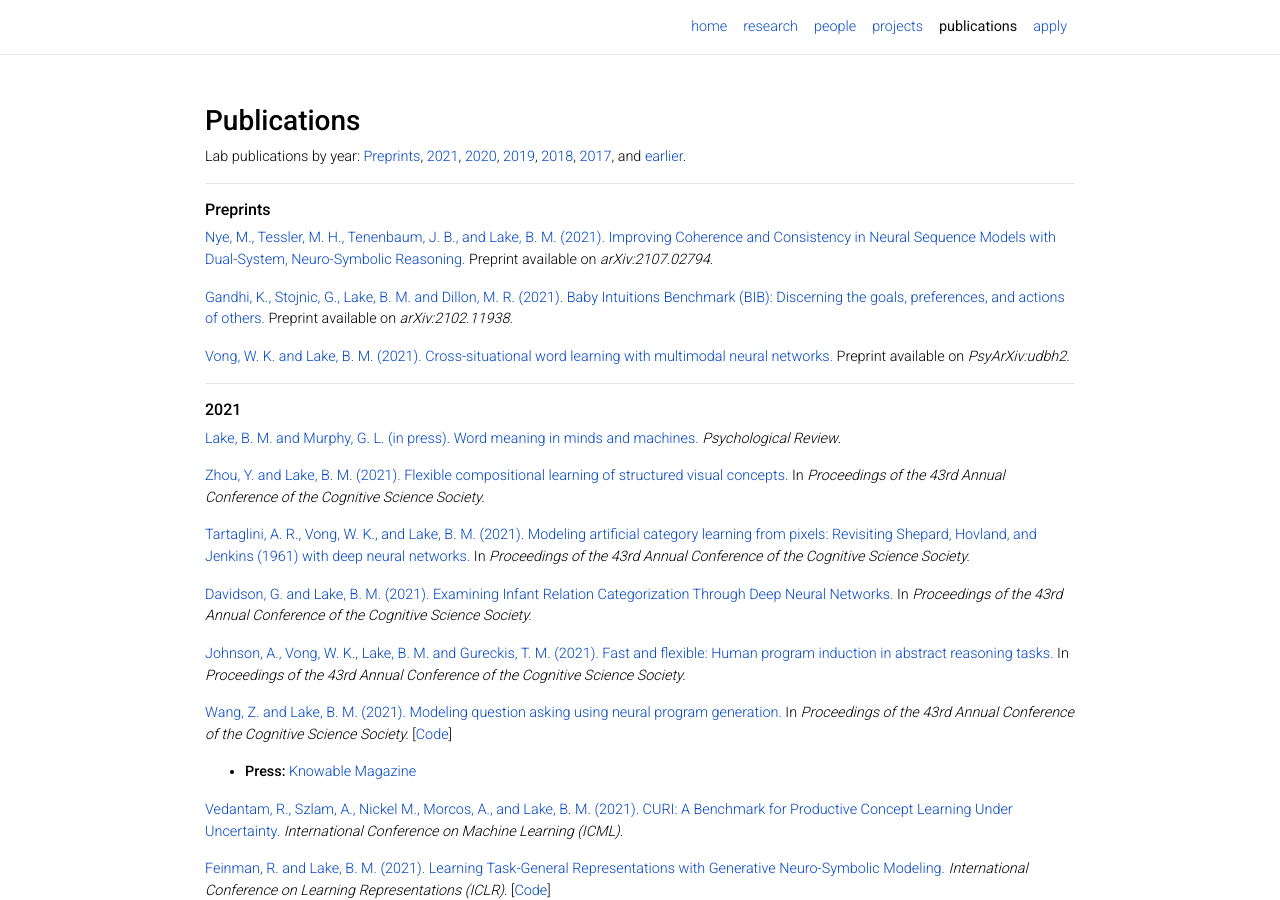
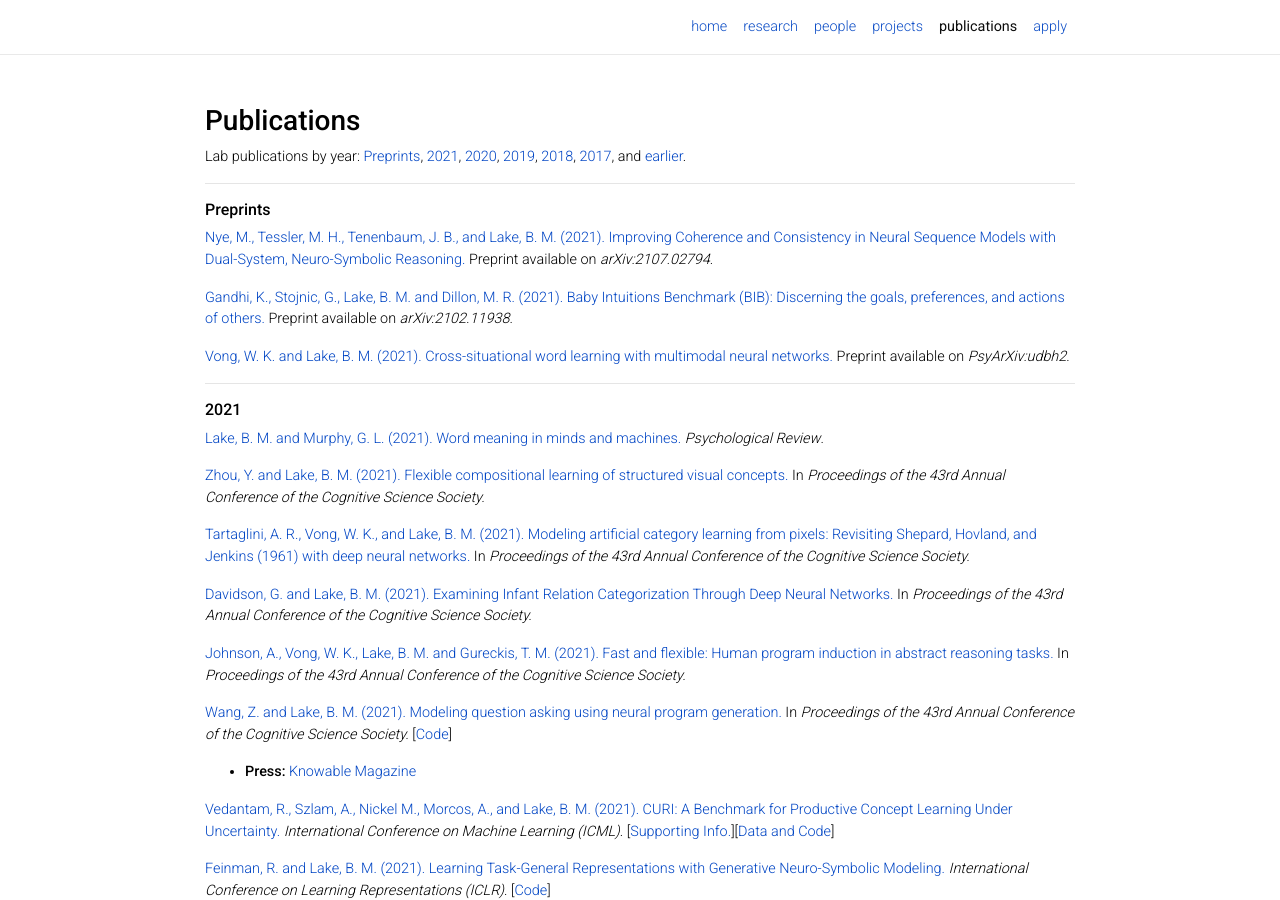
Before and after one commit to lake-lab/lake-lab.github.io, a Jekyll site: the page built from _pages/publications.md, in a window 1280 px wide and 900 px high. Built offline with Jekyll 4.4.1, drawn with Linux system fonts in a browser that asks for light colours; nearby versions of some CDN libraries; comment, search, counter and statistics services are not loaded; a style sheet for code colours, icons or effects is not loaded.

Commit message:
updated camera-ready papers

```diff
--- a/_pages/publications.md
+++ b/_pages/publications.md
@@ -21,7 +21,7 @@
 ---
 ###### __2021__
 
-<a href="https://cims.nyu.edu/~brenden/papers/2008.01766.pdf">Lake, B. M. and Murphy, G. L. (in press). Word meaning in minds and machines.</a> <em>Psychological Review</em>.
+<a href="https://cims.nyu.edu/~brenden/papers/LakeMurphy2021PsychReview.pdf">Lake, B. M. and Murphy, G. L. (2021). Word meaning in minds and machines.</a> <em>Psychological Review</em>.
 
 
 <a href="https://cims.nyu.edu/~brenden/papers/ZhouLake2021CogSci.pdf">Zhou, Y. and Lake, B. M. (2021). Flexible compositional learning of structured visual concepts.</a> In <em>Proceedings of the 43rd Annual Conference of the Cognitive Science Society.</em>
@@ -44,8 +44,7 @@
     </li>
 </ul>
 
-<a href="https://cims.nyu.edu/~brenden/papers/2010.02855.pdf"> Vedantam, R., Szlam, A., Nickel M., Morcos, A., and Lake, B. M. (2021). CURI: A Benchmark for Productive Concept Learning Under Uncertainty.</a> <em>International Conference on Machine Learning (ICML)</em>.
-
+<a href="https://cims.nyu.edu/~brenden/papers/VedantamICML2021.pdf"> Vedantam, R., Szlam, A., Nickel M., Morcos, A., and Lake, B. M. (2021). CURI: A Benchmark for Productive Concept Learning Under Uncertainty.</a> <em>International Conference on Machine Learning (ICML)</em>. [<a href="https://cims.nyu.edu/~brenden/papers/VedantamICML2021_supp.pdf">Supporting Info.</a>][<a href="https://github.com/facebookresearch/productive_concept_learning">Data and Code</a>]
 
 <a href="https://cims.nyu.edu/~brenden/papers/FeinmanLake2021ICLR.pdf">Feinman, R. and Lake, B. M. (2021). Learning Task-General Representations with Generative Neuro-Symbolic Modeling.</a> <em> International Conference on Learning Representations (ICLR)</em>.
 [<a href="https://github.com/rfeinman/GNS-Modeling">Code</a>]
```
